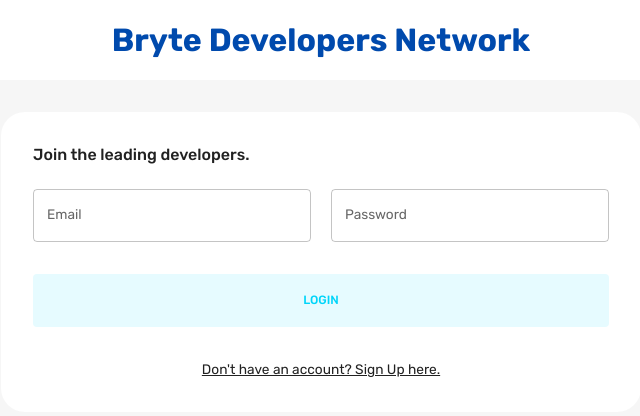
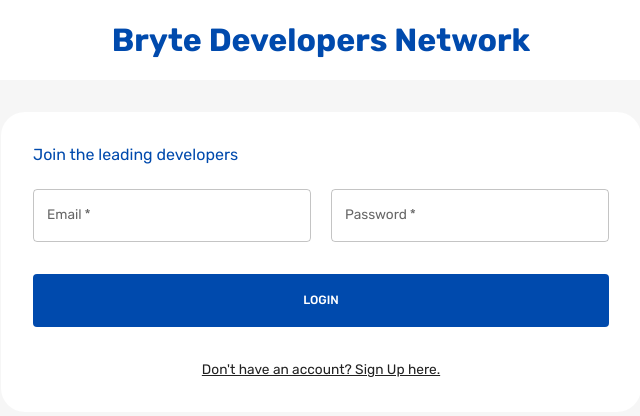
Before and after one commit to abdulrahmansoyooye/socialmedia-client, a React (Create React App) app: page / in a window 1280 px wide. Shown: the top 416 px of the page, without its empty margins (319-959 px from the left). Built offline with nearby package versions, Linux system fonts and the light colour scheme.

Commit message:
third commit

```diff
--- a/src/components/Error/Error.jsx
+++ b/src/components/Error/Error.jsx
@@ -1,13 +1,28 @@
-import React from 'react'
-import ErrorOutlineIcon from '@mui/icons-material/ErrorOutline';
+import React from "react";
+import ErrorOutlineIcon from "@mui/icons-material/ErrorOutline";
+import { Box } from "@mui/material";
+import FlexBetween from "components/FlexBetweenComponents";
 
-const Error = ({message}) => {
+const Error = ({ message }) => {
   return (
-    <div className="error-message">
-    <ErrorOutlineIcon />
-    <p>{message}</p>
-  </div>
-  )
-}
+    <Box
+      className="error-message"
+      sx={{
+        color: "#DC143C",
+        display: "flex",
+        justifyContent: "center",
+        fontSize: "0.9rem",
+      }}
+    >
+      <p
+      // style={{
+      //   display: "inline",
+      // }}
+      >
+        {message}
+      </p>
+    </Box>
+  );
+};
 
-export default Error
+export default Error;
--- a/src/components/Friends.jsx
+++ b/src/components/Friends.jsx
@@ -48,7 +48,8 @@ const Friends = ({ friendId, userPicturePath, name, subtitle }) => {
         gap="0.5rem"
         onClick={() => navigate(`/profile/${friendId}`)}
       >
-        <UserImage image={userPicturePath} />
+        {userPicturePath === "" ? null : <UserImage image={userPicturePath} />}
+        {/* {userPicturePath && <UserImage image={userPicturePath} />} */}
         <Box>
           <Typography fontWeight="500" variant="h6">
             {name}
--- a/src/scenes/loginPage/Form.jsx
+++ b/src/scenes/loginPage/Form.jsx
@@ -9,6 +9,7 @@ import {
   useMediaQuery,
 } from "@mui/material";
 import axios from "axios";
+import Error from "components/Error/Error";
 import FlexBetween from "components/FlexBetweenComponents";
 import Loader from "components/Loader/Loader";
 import { ErrorMessage, Formik } from "formik";
@@ -58,6 +59,7 @@ const Form = () => {
   const navigate = useNavigate();
   const [picture, setPicture] = useState("");
   const [loading, setLoading] = useState(false);
+  const [error, setError] = useState(false);
   const handleLogin = async (values, onSubmitProps) => {
     setLoading(true);
     try {
@@ -78,6 +80,7 @@ const Form = () => {
       }
     } catch (err) {
       setLoading(false);
+      setError(true);
     }
   };
   const handleRegister = async (values, onSubmitProps) => {
@@ -101,6 +104,7 @@ const Form = () => {
     } catch (err) {
       console.error(err);
       setLoading(false);
+      setError(true);
     }
   };
   const handleFormSubmit = async (values, onSubmitProps) => {
@@ -146,6 +150,7 @@ const Form = () => {
               >
                 {isRegister ? (
                   <>
+                    {error && <Error message="Try using a different email" />}
                     <TextField
                       label="First Name"
                       onBlur={handleBlur}
@@ -155,11 +160,7 @@ const Form = () => {
                       sx={{
                         gridColumn: "span 2",
                       }}
-                    />
-                    <ErrorMessage
-                      name="firstName"
-                      component="div"
-                      className="error"
+                      required
                     />
 
                     <TextField
@@ -171,6 +172,7 @@ const Form = () => {
                       sx={{
                         gridColumn: "span 2",
                       }}
+                      required
                     />
                     <TextField
                       label="Email"
@@ -181,6 +183,7 @@ const Form = () => {
                       sx={{
                         gridColumn: "span 4",
                       }}
+                      required
                     />
 
                     <TextField
@@ -193,6 +196,7 @@ const Form = () => {
                       sx={{
                         gridColumn: "span 4",
                       }}
+                      required
                     />
                     <Box
                       gridColumn="span 4"
@@ -221,6 +225,7 @@ const Form = () => {
                       sx={{
                         gridColumn: "span 4",
                       }}
+                      required
                     />
                     <TextField
                       type="text"
@@ -232,10 +237,12 @@ const Form = () => {
                       sx={{
                         gridColumn: "span 4",
                       }}
+                      required
                     />
                   </>
                 ) : (
                   <>
+                    {error && <Error message="Invalid Login Credentials" />}
                     <TextField
                       type="text"
                       label="Email"
@@ -246,6 +253,7 @@ const Form = () => {
                       sx={{
                         gridColumn: "span 2",
                       }}
+                      required
                     />
                     <TextField
                       type="password"
@@ -257,6 +265,7 @@ const Form = () => {
                       sx={{
                         gridColumn: "span 2",
                       }}
+                      required
                     />
                   </>
                 )}
@@ -270,8 +279,8 @@ const Form = () => {
                   sx={{
                     m: "2rem 0",
                     p: "1rem",
-
-                    backgroundColor: palette.primary.light,
+                    color: "#fff",
+                    backgroundColor: "#004AAD",
                   }}
                 >
                   {isLogin ? "LOGIN" : "REGISTER"}
--- a/src/scenes/loginPage/LoginPage.jsx
+++ b/src/scenes/loginPage/LoginPage.jsx
@@ -21,8 +21,13 @@ const LoginPage = () => {
           borderRadius="1.5rem"
           backgroundColor={alt}
         >
-          <Typography fontWeight="500" variant="h5" sx={{ mb: "1.5rem" }}>
-            Join the leading developers.
+          <Typography
+            fontWeight="400"
+            variant="h5"
+            sx={{ mb: "1.5rem" }}
+            color="#004AAD"
+          >
+            Join the leading developers
           </Typography>
           <Form />
         </Box>
--- a/src/scenes/navbar/Navbar.jsx
+++ b/src/scenes/navbar/Navbar.jsx
@@ -55,7 +55,6 @@ const Navbar = () => {
         >
           Bryte Developers
         </Typography>
-        <Typography>Made with 💞</Typography>
         {isNonMobileScreens && (
           <FlexBetween
             background={neutralLight}
--- a/src/scenes/widgets/MyPosts.jsx
+++ b/src/scenes/widgets/MyPosts.jsx
@@ -73,7 +73,7 @@ const MyPosts = ({ picturePath }) => {
         mb="2rem"
       >
         <FlexBetween gap="1rem">
-          <UserImage image={picturePath}></UserImage>
+          {picturePath && <UserImage image={picturePath} />}
 
           <InputBase
             placeholder="What's on your mind?"
--- a/src/scenes/widgets/Post.jsx
+++ b/src/scenes/widgets/Post.jsx
@@ -29,13 +29,15 @@ const Post = ({
       <Typography color={main} sx={{ mt: "1rem" }}>
         {description}
       </Typography>
+      {picturePath && (
         <img
           width="100%"
           height="auto"
           alt="post"
           style={{ borderRadius: "0.75rem", marginTop: "0.75rem" }}
           src={`https://socialmedia-numu.onrender.com/assets/${picturePath}`}
-      />{" "}
+        />
+      )}{" "}
     </WidgetWrapper>
   );
 };
--- a/src/scenes/widgets/UserWidget.jsx
+++ b/src/scenes/widgets/UserWidget.jsx
@@ -55,7 +55,7 @@ const UserWidget = ({ userId, picturePath }) => {
       {/* First Row */}
       <FlexBetween gap="0.5rem" padding="1.1rem">
         <FlexBetween gap="1rem">
-          <UserImage image={picturePath} />
+          {picturePath === "" ? null : <UserImage image={picturePath} />}
           <Typography fontWeight="500">
             {firstName} {lastName}
           </Typography>
```
Lines whose indentation alone changed are shown as unchanged.
